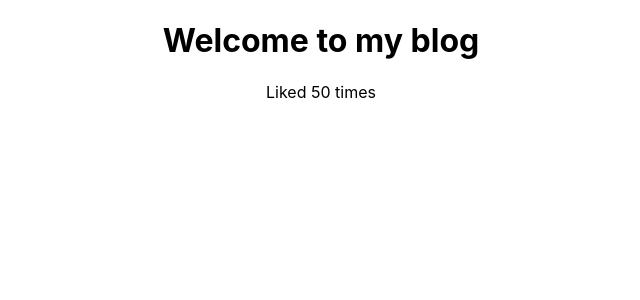
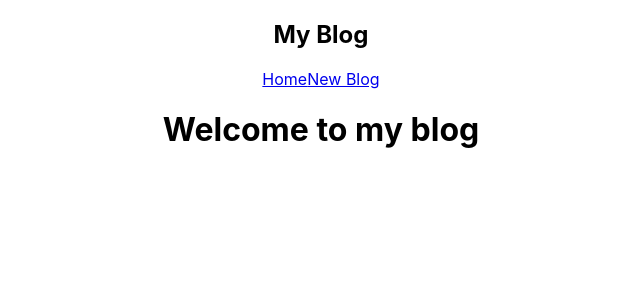
Before and after one commit to ZbigniewKulczynski1984/Blog_27.02.2023, a React (Create React App) app in the folder blog/: page / in a window 1280 px wide. Shown: the top 300 px of the page, without its empty margins (319-959 px from the left). Built offline with nearby package versions, Linux system fonts and the light colour scheme.

Commit message:
code added

```diff
--- a/blog/src/App.js
+++ b/blog/src/App.js
@@ -1,14 +1,15 @@
 import './App.css';
+import Navbar from './Navbar';
 
 function App() {
   const title = "Welcome to my blog";
-  const likes = 50;
+
 
 	return (
 		<div className="App">
+      <Navbar />
 			<div className="content">
 				<h1>{ title }</h1>
-        <p>Liked { likes} times</p>
 			</div>
 		</div>
 	);
--- /dev/null
+++ b/blog/src/Navbar.js
@@ -0,0 +1,15 @@
+import React from 'react'
+
+const Navbar = () => {
+  return (
+    <nav className="navbar">
+        <h1>My Blog</h1>
+        <div className="links">
+            <a href="/">Home</a>
+            <a href="/create">New Blog</a>
+        </div>
+    </nav>
+  )
+}
+
+export default Navbar
```
